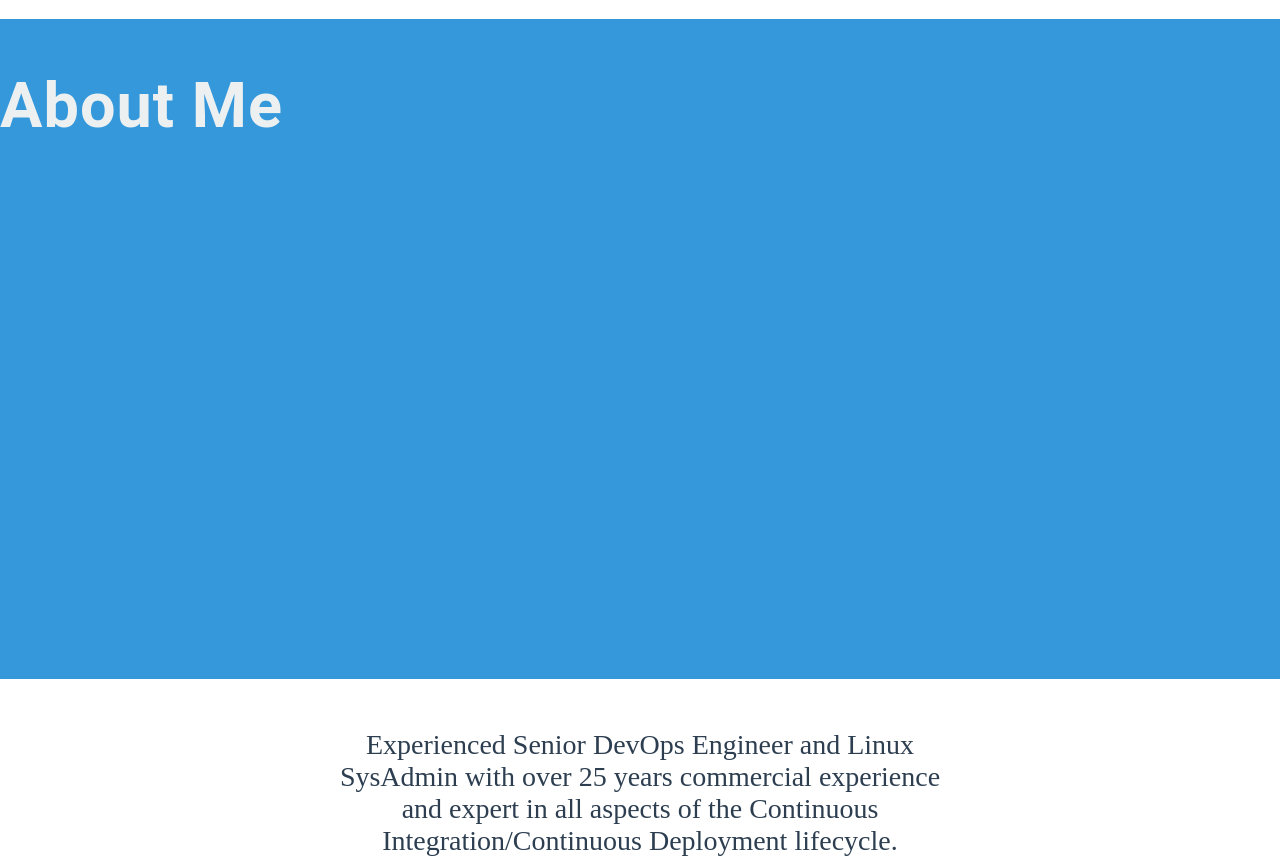
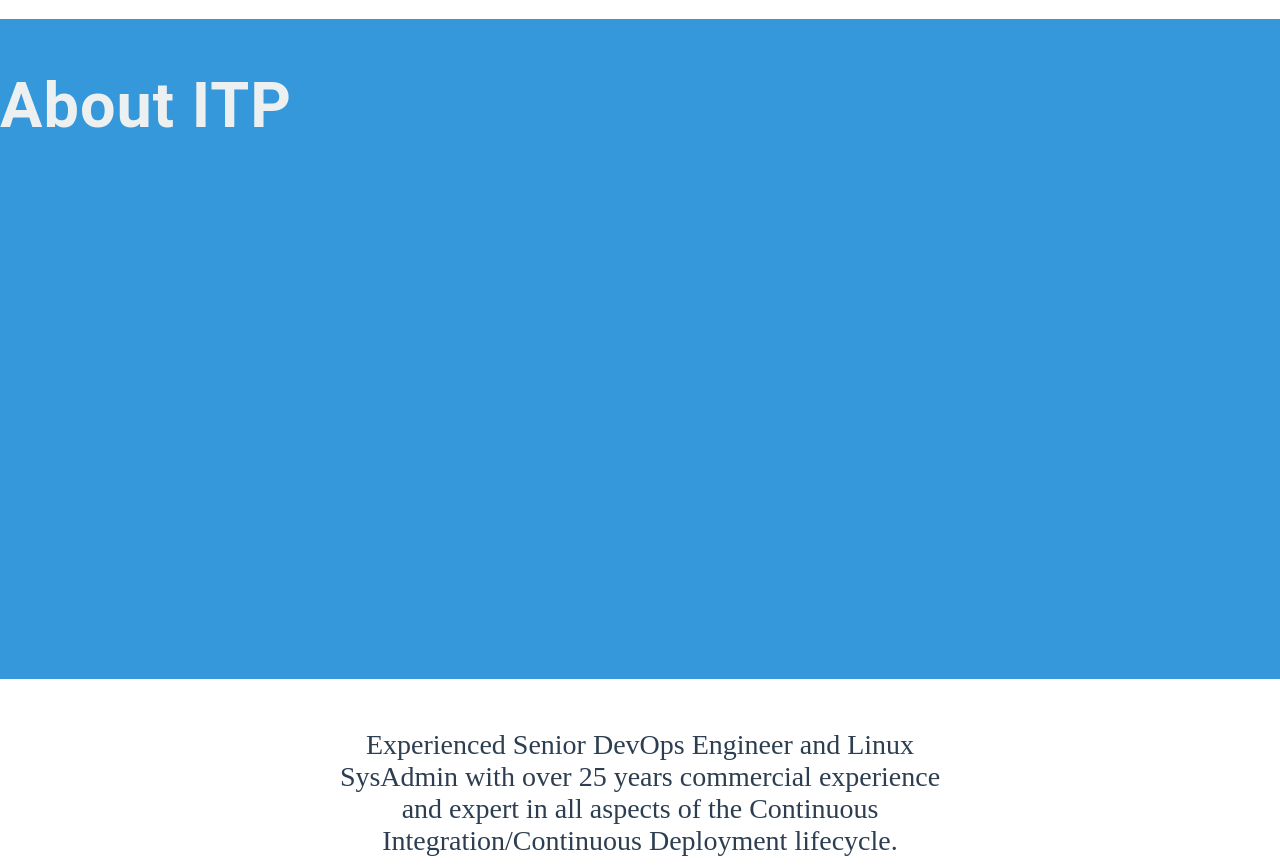
Before and after one commit to Ian-T-Price/portfolio, a plain HTML site: page index.html in a window 1280 px wide. Shown: the part 1428-2294 px from the top of the page. Drawn offline with Linux system fonts and the light colour scheme.

Commit message:
Another test of pushing the code

```diff
--- a/index.html
+++ b/index.html
@@ -133,7 +133,7 @@
 
     <section class="background--skyBlue section">
       <h2 class="color--cloud margin--none section__text--centered">
-        About Me
+        About ITP
       </h2>
     </section>
 
```
